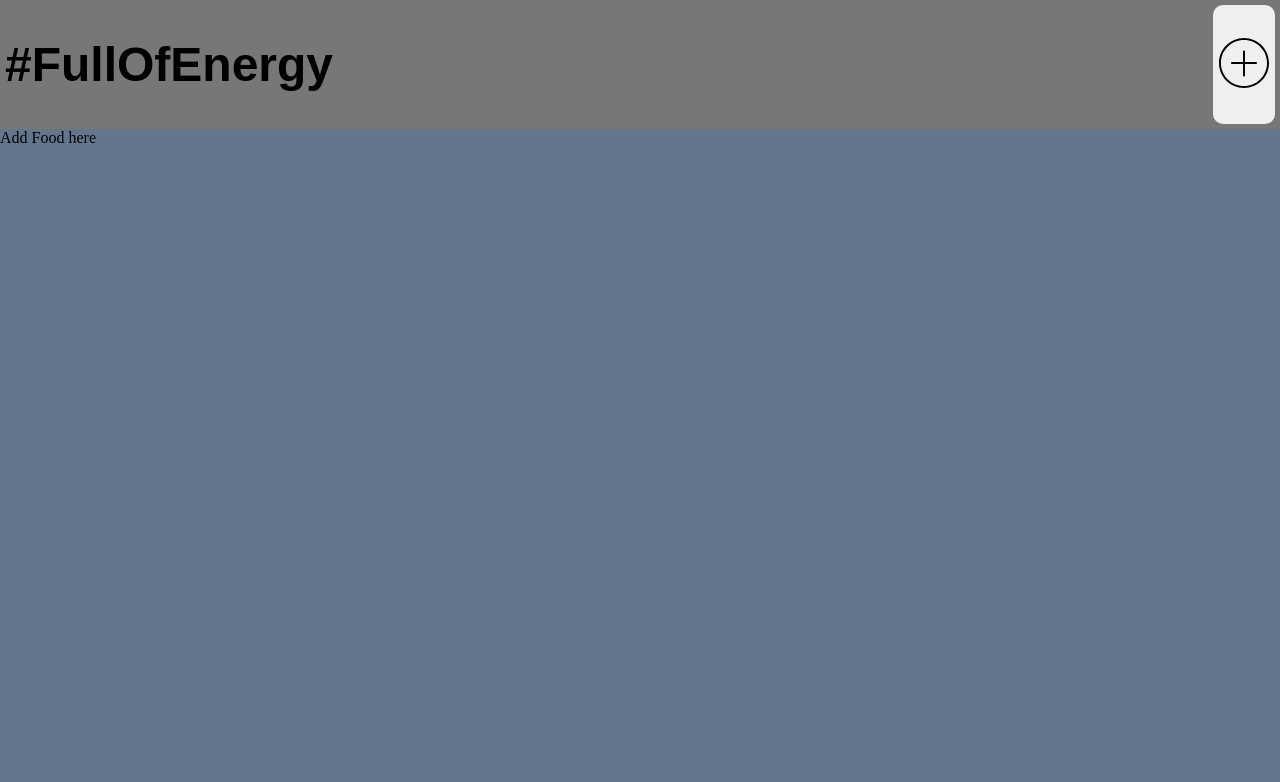
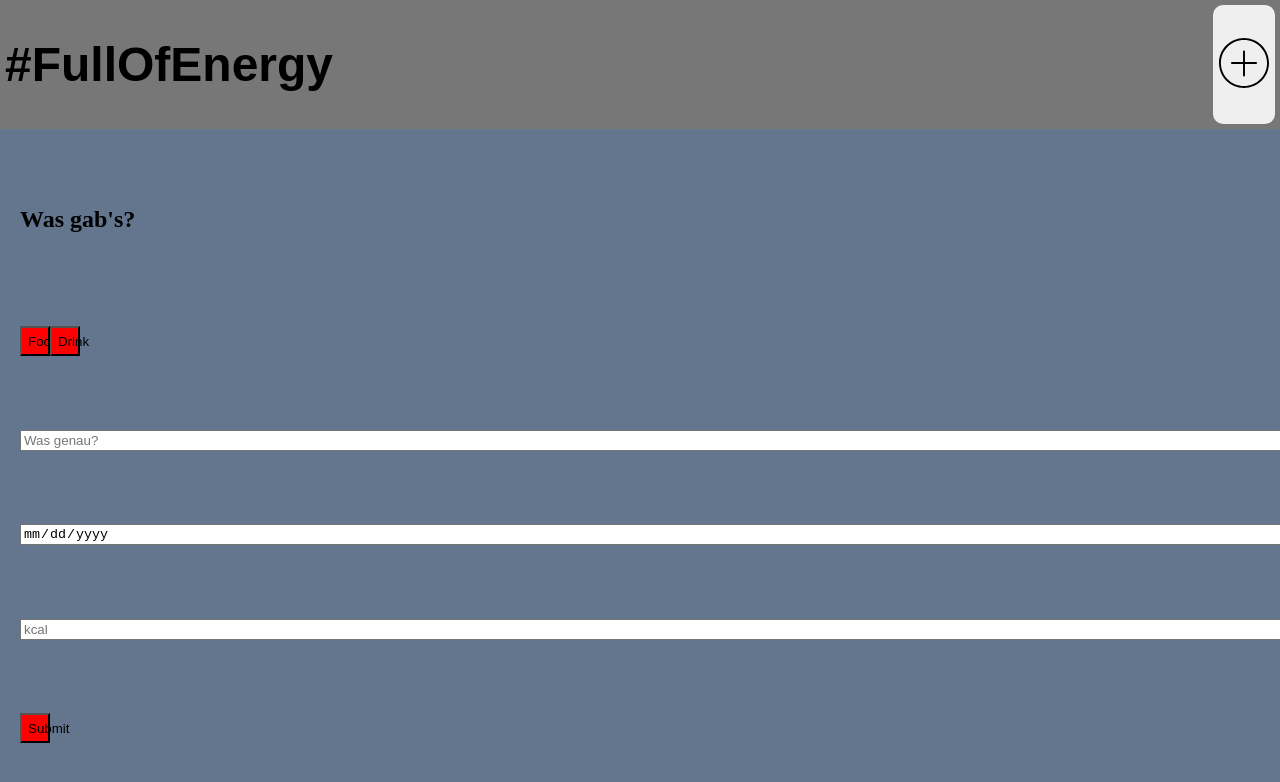
Before and after one commit to fullofenergy/fullofenergy, a React (Create React App) app: page /add in a window 1280 px wide. Shown: the top 782 px of the page. Built offline with nearby package versions, Linux system fonts and the light colour scheme.

Commit message:
Add form

```diff
--- a/src/App.js
+++ b/src/App.js
@@ -10,7 +10,7 @@ const Container = styled.div`
   height: 100vh;
   width: 100vw;
   display: flex;
-  flex-flow: column wrap;
+  flex-direction: column;
 `;
 
 function App() {
--- a/src/pages/AddFood.js
+++ b/src/pages/AddFood.js
@@ -1,9 +1,33 @@
 import React from "react";
+import styled from "@emotion/styled";
+
+const Form = styled.div`
+  display: flex;
+  flex-direction: column;
+  margin: 20px;
+  justify-content: space-around;
+  height: 100vh;
+  width: 100vw;
+`;
+
+const Button = styled.button`
+  height: 30px;
+  width: 30px;
+  background-color: red;
+`;
 
 export default function AddFood() {
   return (
-    <>
-      <div>Add Food here</div>
-    </>
+    <Form>
+      <h2>Was gab's?</h2>
+      <div>
+        <Button>Food</Button>
+        <Button>Drink</Button>
+      </div>
+      <input type="text" placeholder="Was genau?"></input>
+      <input type="date"></input>
+      <input placeholder="kcal"></input>
+      <Button>Submit</Button>
+    </Form>
   );
 }
```
